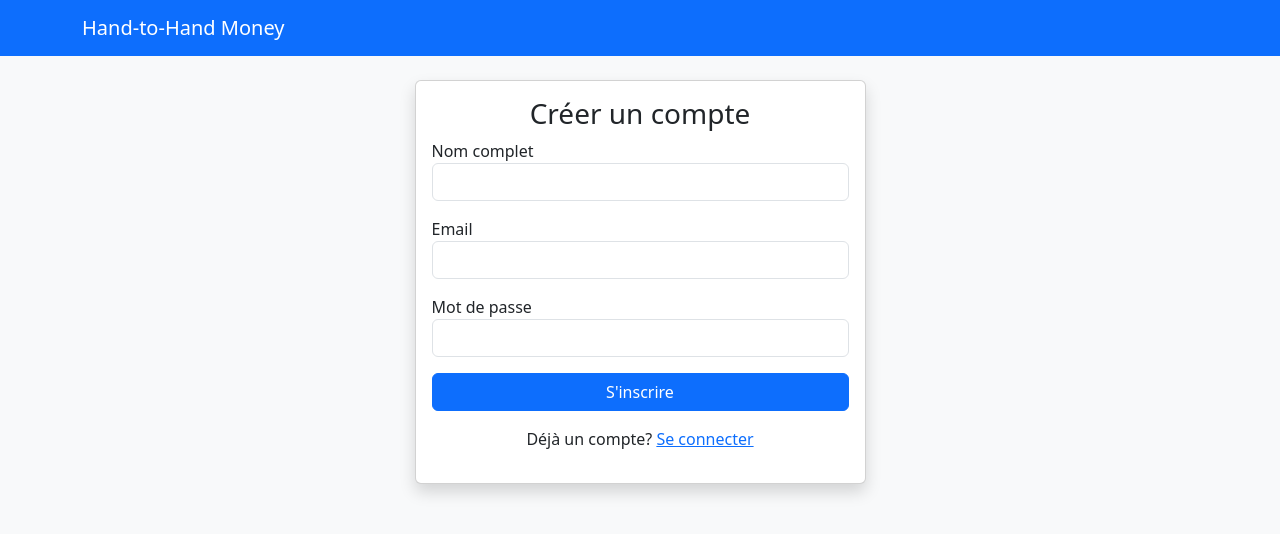
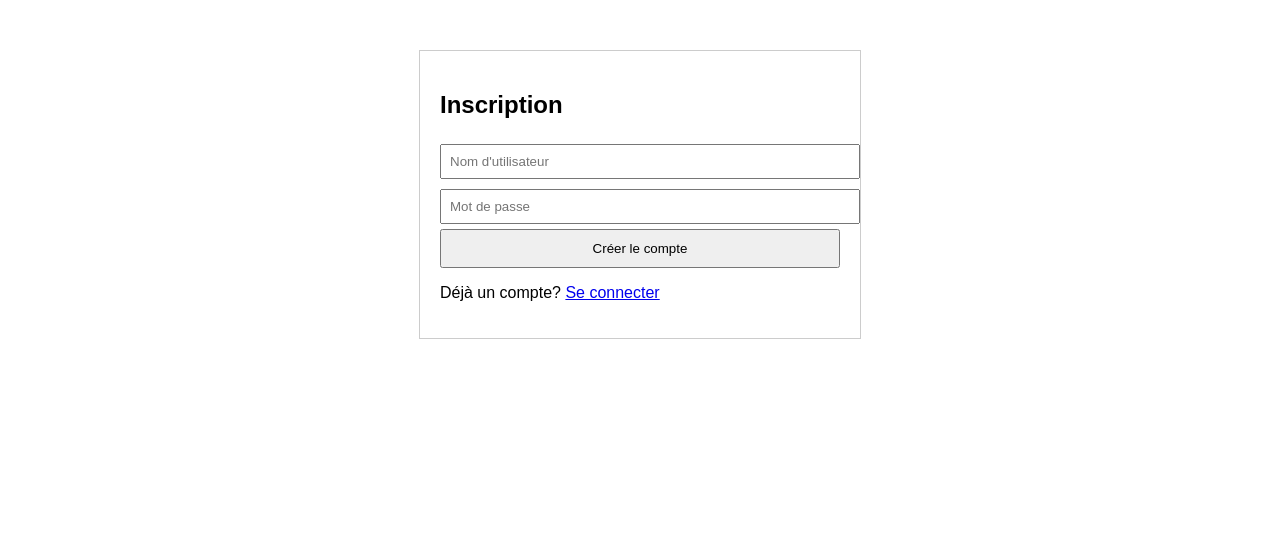
Before and after one commit to hand-to-hand-money/hand-to-hand-money, a Flask app: template templates/register.html in a window 1280 px wide. Shown: the top 534 px of the page. Run offline with Flask 3, Linux system fonts and the light colour scheme; the template is opened without the code that fills it, so the values that code supplies are empty.

Commit message:
Refactor registration page layout and styles

```diff
--- a/templates/register.html
+++ b/templates/register.html
@@ -1,19 +1,13 @@
-{% extends "base.html" %}
-{% block content %}
-<div class="row justify-content-center">
-  <div class="col-md-5">
-    <div class="card shadow">
-      <div class="card-body">
-        <h3 class="card-title text-center">Créer un compte</h3>
-        <form method="POST">
-          <div class="mb-3"><label>Nom complet</label><input type="text" name="nom" class="form-control" required></div>
-          <div class="mb-3"><label>Email</label><input type="email" name="email" class="form-control" required></div>
-          <div class="mb-3"><label>Mot de passe</label><input type="password" name="mdp" class="form-control" required></div>
-          <button type="submit" class="btn btn-primary w-100">S'inscrire</button>
-        </form>
-        <p class="text-center mt-3">Déjà un compte? <a href="/login">Se connecter</a></p>
-      </div>
-    </div>
-  </div>
-</div>
-{% endblock %}
+<!DOCTYPE html>
+<html><head><title>Inscription</title>
+<style>body{font-family:Arial; max-width:400px; margin:50px auto; padding:20px; border:1px solid #ccc;}</style>
+</head><body>
+<h2>Inscription</h2>
+{% with messages = get_flashed_messages(with_categories=true) %}{% for c,m in messages %}<p class="{{c}}">{{m}}</p>{% endfor %}{% endwith %}
+<form method="POST">
+    <input type="text" name="username" placeholder="Nom d'utilisateur" required style="width:100%; padding:8px; margin:5px 0;">
+    <input type="password" name="password" placeholder="Mot de passe" required style="width:100%; padding:8px; margin:5px 0;">
+    <button type="submit" style="width:100%; padding:10px;">Créer le compte</button>
+</form>
+<p>Déjà un compte? <a href="{{ url_for('login') }}">Se connecter</a></p>
+</body></html>
```
